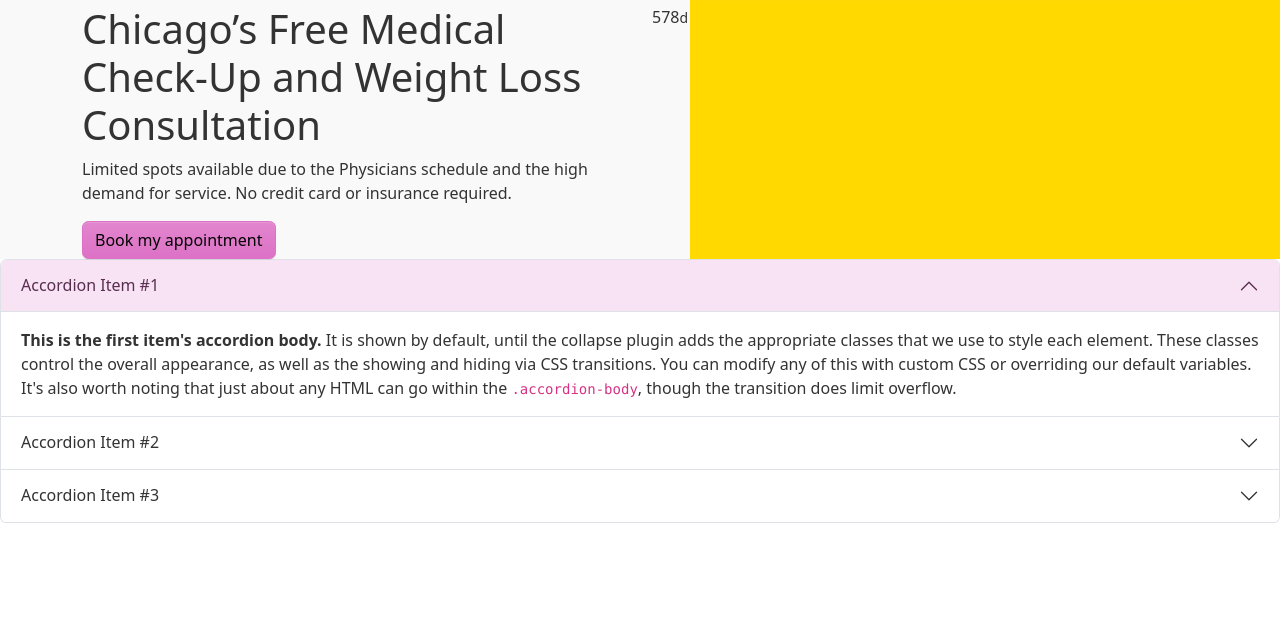
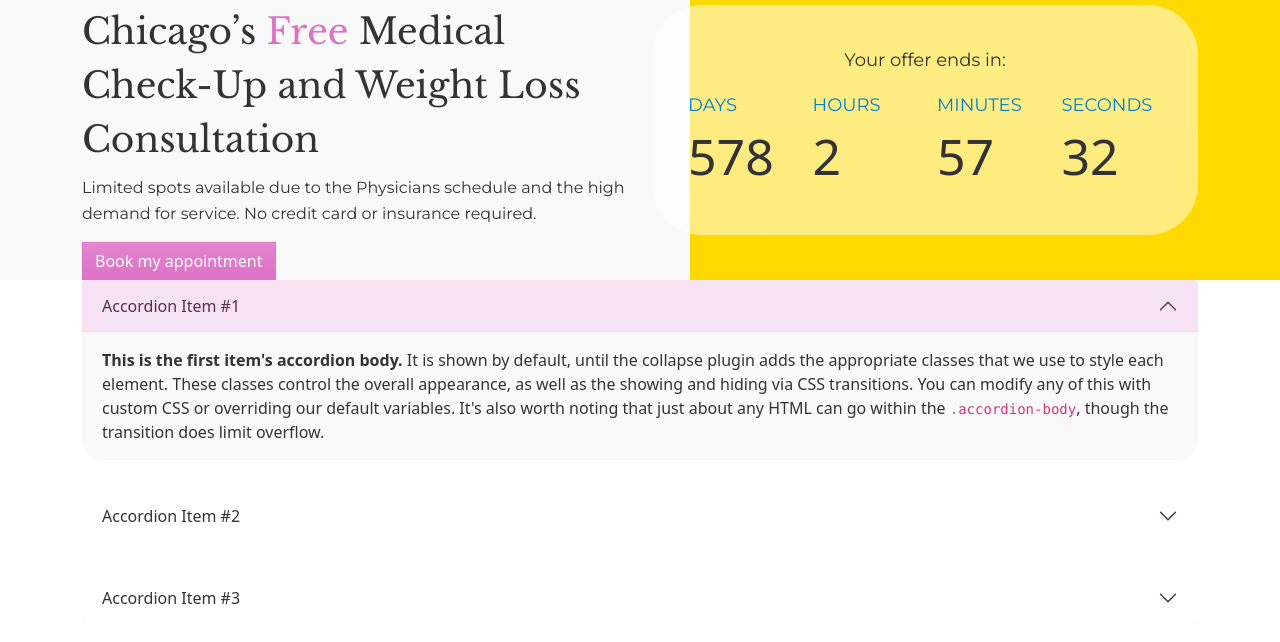
Before and after one commit to stefanvukelic/alpha-test, a website with bundled scripts: page index.html in a window 1280 px wide. Shown: the part 84-726 px from the top of the page. Built offline with nearby package versions, Linux system fonts and the light colour scheme; a web font is replaced by a local one.

Commit message:
[TASK] Updated styles

```diff
--- a/index.html
+++ b/index.html
@@ -4,6 +4,12 @@
     <meta charset="utf-8">
     <meta name="viewport" content="width=device-width, initial-scale=1">
     <link rel="stylesheet" href="css/styles.css">
+    <link rel="preconnect" href="https://fonts.googleapis.com">
+    <link rel="preconnect" href="https://fonts.gstatic.com" crossorigin>
+    <link href="https://fonts.googleapis.com/css2?family=Alef:wght@400;700&family=League+Spartan:wght@100;200;300;400;500;600;700;800;900&family=Libre+Baskerville:ital,wght@0,400;0,700;1,400&family=Mulish:ital,wght@0,200;0,300;0,400;0,500;0,600;0,700;0,800;0,900;0,1000;1,200;1,300;1,400;1,500;1,600;1,700;1,800;1,900;1,1000&family=Open+Sans&display=swap" rel="stylesheet">
+    <link rel="preconnect" href="https://fonts.googleapis.com">
+    <link rel="preconnect" href="https://fonts.gstatic.com" crossorigin>
+    <link href="https://fonts.googleapis.com/css2?family=Alef:wght@400;700&family=League+Spartan:wght@100;200;300;400;500;600;700;800;900&family=Libre+Baskerville:ital,wght@0,400;0,700;1,400&family=Montserrat:ital,wght@0,100;0,200;0,300;0,400;0,500;0,600;0,700;0,800;0,900;1,100;1,200;1,300;1,400;1,500;1,600;1,700;1,800;1,900&family=Mulish:ital,wght@0,200;0,300;0,400;0,500;0,600;0,700;0,800;0,900;0,1000;1,200;1,300;1,400;1,500;1,600;1,700;1,800;1,900;1,1000&family=Open+Sans&display=swap" rel="stylesheet">
     <title>Bootstrap Sass &amp; JS</title>
 </head>
 <body>
@@ -105,7 +111,7 @@
     <div class="container">
         <div class="row">
             <div class="col">
-                <h1>Chicago’s Free Medical Check-Up and Weight Loss Consultation</h1>
+                <h1>Chicago’s <span>Free</span> Medical Check-Up and Weight Loss Consultation</h1>
                 <p>Limited spots available due to the Physicians schedule and the high demand for service. No credit card or insurance required.</p>
                 <button class="btn btn-primary">Book my appointment</button>
             </div>
@@ -117,6 +123,7 @@
 </header>
 
 <main>
+    <div class="container">
         <div class="accordion" id="accordionExample">
             <div class="accordion-item">
                 <h2 class="accordion-header" id="headingOne">
@@ -155,6 +162,7 @@
                 </div>
             </div>
         </div>
+    </div>
 </main>
 
 <script type="module" src="js/main.js"></script>
--- a/js/main.js
+++ b/js/main.js
@@ -2,26 +2,20 @@
 import "../node_modules/bootstrap/dist/js/bootstrap.bundle.min.js";
 
 (function(){
-    // Targeted date
     var countDownDate = new Date("Jun 2, 2025 23:59:59").getTime();
-    // Update the count down every 1 second
     var x = setInterval(function() {
-        // Get current date and time
         var now = new Date().getTime();
-        // Time to the date
         var timeToDate = countDownDate - now;
-        // Time calculations for days, hours, minutes and seconds
         var days = Math.floor(timeToDate / (1000 * 60 * 60 * 24));
         var hours = Math.floor((timeToDate % (1000 * 60 * 60 * 24)) / (1000 * 60 * 60));
         var minutes = Math.floor((timeToDate % (1000 * 60 * 60)) / (1000 * 60));
         var seconds = Math.floor((timeToDate % (1000 * 60)) / 1000);
-        // Display the result in the element with id="counter"
-        document.getElementById("counter").innerHTML = days + "<small>d</small> " + hours + "<small>h</small> " + minutes + "<small>m</small> " + seconds + "<small>s</small> ";
-        // If the countdown is finished, display a message
+        document.getElementById("counter").innerHTML = "<p>Your offer ends in:</p><div class='row'><div class='col'><span>DAYS</span> " + days +
+            "</div><div class='col'><span>HOURS</span>" + hours + "</div><div class='col'><span>MINUTES</span>" + minutes +
+            "</div><div class='col'><span>SECONDS</span> " + seconds + "</div></div> ";
         if (timeToDate < 0) {
             clearInterval(x);
             document.getElementById("counter").innerHTML = "Countdown finished";
         }
     }, 1000);
-
 })();
--- a/scss/_header.scss
+++ b/scss/_header.scss
@@ -4,11 +4,72 @@
   &:before {
     background: #FFD900;
     border-top-left-radius: 50px;
-    width: 590px;
+    width: 50%;
     content: " ";
     position: absolute;
     top: 0;
     bottom: 0;
     right: 0;
   }
+  h1 {
+    color: #333333;
+    font-size: 36px;
+    line-height: 54px;
+    font-family: 'Libre Baskerville', serif;
+
+    span {
+      color: #DD71C6;
+    }
+  }
+  p {
+    font-family: 'Montserrat', sans-serif;
+    font-size: 16px;
+    line-height: 25.6px;
+  }
+  .btn {
+    border-radius: initial;
+    color: $white;
+  }
+  .navbar-toggler {
+    border: none;
+    &:focus {
+      border: none;
+    }
+  }
+  #counter {
+    position: relative;
+    z-index: 2;
+    background: linear-gradient(to bottom, rgba(255, 255, 255, 0.51) 0%, rgba(255, 255, 255, 0.51) 50%, rgba(255, 255, 255, 0.49));
+    padding: 41px 36px 41px 36px;
+    border-radius: 50px;
+    font-size: 50px;
+    color: #333333;
+    col {
+      text-align: center;
+    }
+    p {
+      text-align: center;
+      font-family: 'Montserrat', sans-serif;
+      font-size: 18px;
+      line-height: 28.5px;
+    }
+    span {
+      color: #0083D3;
+      display: block;
+      font-family: 'Montserrat', sans-serif;
+      font-size: 18px;
+      line-height: 28.5px;
+    }
+  }
+  @media screen and (min-width: 375px) {
+
+  }
+  @media screen and (min-width: 820px) {
+
+  }
+  @media screen and (min-width: 1200px) {
+   &:before {
+     width: 590px;
+   }
+  }
 }
--- a/scss/_main.scss
+++ b/scss/_main.scss
@@ -0,0 +1,10 @@
+.accordion-item {
+  margin-bottom: 30px;
+  border-radius: 20px;
+  background: #F9F9F9;
+  border: none;
+  .accordion-header {
+    background: #F9F9F9;
+
+  }
+}
```
Also changed, not shown: css/styles.css, 1 other file. Lines whose indentation alone changed are shown as unchanged.
